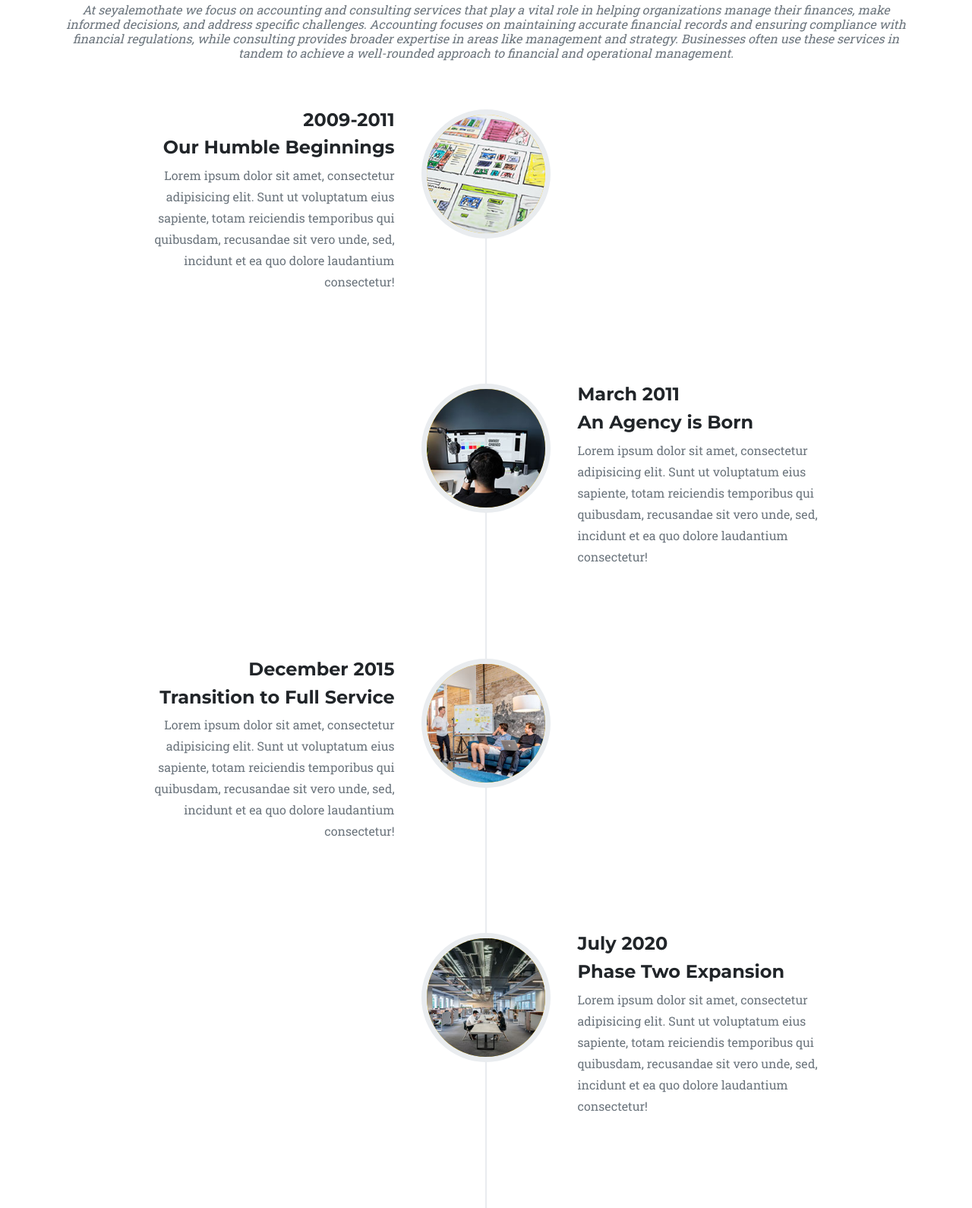
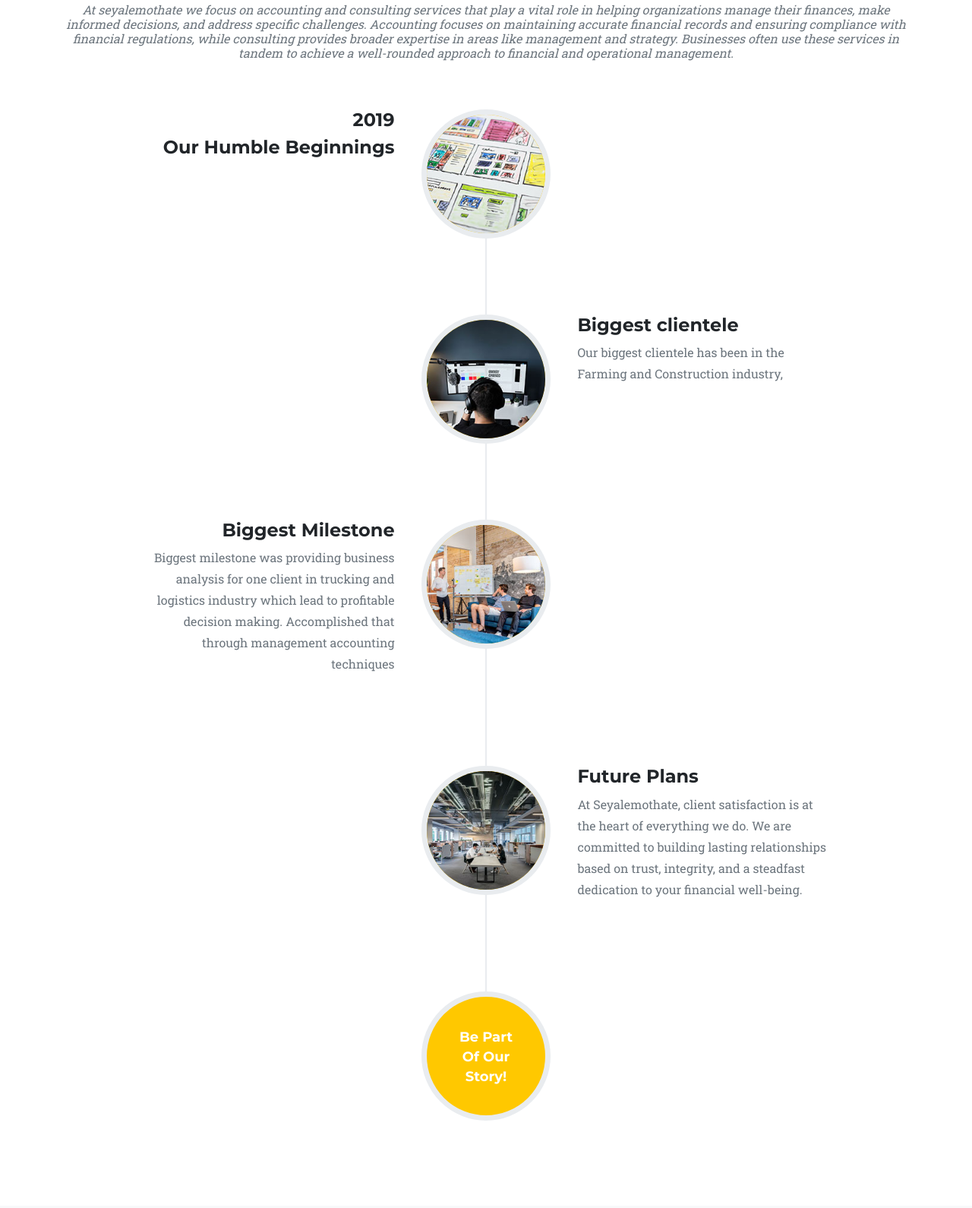
Before and after one commit to Lebo37/seyalemothate.co.za, a plain HTML site: page index.html in a window 1280 px wide. Shown: the part 1573-3163 px from the top of the page at 76% size. Drawn offline with nearby package versions, Linux system fonts and the light colour scheme.

Commit message:
Final touches

```diff
--- a/index.html
+++ b/index.html
@@ -115,13 +115,11 @@
                             alt="..." /></div>
                     <div class="timeline-panel">
                         <div class="timeline-heading">
-                            <h4>2009-2011</h4>
+                            <h4>2019</h4>
                             <h4 class="subheading">Our Humble Beginnings</h4>
                         </div>
                         <div class="timeline-body">
-                            <p class="text-muted">Lorem ipsum dolor sit amet, consectetur adipisicing elit. Sunt ut
-                                voluptatum eius sapiente, totam reiciendis temporibus qui quibusdam, recusandae sit vero
-                                unde, sed, incidunt et ea quo dolore laudantium consectetur!</p>
+                            <p class="text-muted"></p>
                         </div>
                     </div>
                 </li>
@@ -130,13 +128,11 @@
                             alt="..." /></div>
                     <div class="timeline-panel">
                         <div class="timeline-heading">
-                            <h4>March 2011</h4>
-                            <h4 class="subheading">An Agency is Born</h4>
+                            <h4>Biggest clientele</h4>
+                            <h4 class="subheading"></h4>
                         </div>
                         <div class="timeline-body">
-                            <p class="text-muted">Lorem ipsum dolor sit amet, consectetur adipisicing elit. Sunt ut
-                                voluptatum eius sapiente, totam reiciendis temporibus qui quibusdam, recusandae sit vero
-                                unde, sed, incidunt et ea quo dolore laudantium consectetur!</p>
+                            <p class="text-muted">Our biggest clientele has been in the Farming and Construction industry, </p>
                         </div>
                     </div>
                 </li>
@@ -145,13 +141,13 @@
                             alt="..." /></div>
                     <div class="timeline-panel">
                         <div class="timeline-heading">
-                            <h4>December 2015</h4>
-                            <h4 class="subheading">Transition to Full Service</h4>
+                            <h4>Biggest Milestone</h4>
+                            <h4 class="subheading"></h4>
                         </div>
                         <div class="timeline-body">
-                            <p class="text-muted">Lorem ipsum dolor sit amet, consectetur adipisicing elit. Sunt ut
-                                voluptatum eius sapiente, totam reiciendis temporibus qui quibusdam, recusandae sit vero
-                                unde, sed, incidunt et ea quo dolore laudantium consectetur!</p>
+                            <p class="text-muted">Biggest milestone was providing business analysis for one client in
+                                trucking and logistics industry which lead to profitable decision making. Accomplished
+                                that through management accounting techniques</p>
                         </div>
                     </div>
                 </li>
@@ -160,13 +156,13 @@
                             alt="..." /></div>
                     <div class="timeline-panel">
                         <div class="timeline-heading">
-                            <h4>July 2020</h4>
-                            <h4 class="subheading">Phase Two Expansion</h4>
+                            <h4>Future Plans</h4>
+                            <h4 class="subheading"></h4>
                         </div>
                         <div class="timeline-body">
-                            <p class="text-muted">Lorem ipsum dolor sit amet, consectetur adipisicing elit. Sunt ut
-                                voluptatum eius sapiente, totam reiciendis temporibus qui quibusdam, recusandae sit vero
-                                unde, sed, incidunt et ea quo dolore laudantium consectetur!</p>
+                            <p class="text-muted">At Seyalemothate, client satisfaction is at the heart of everything we do.
+                                We are committed to building lasting relationships based on trust, integrity, and a steadfast
+                                dedication to your financial well-being.</p>
                         </div>
                     </div>
                 </li>
@@ -189,7 +185,7 @@
         <div class="container">
             <div class="text-center">
                 <h2 class="section-heading text-uppercase">Our Amazing Team</h2>
-                <h3 class="section-subheading text-muted">Lorem ipsum dolor sit amet consectetur.</h3>
+                <h3 class="section-subheading text-muted"></h3>
             </div>
             <div class="row">
                 <div class="col-lg-4">
@@ -213,8 +209,7 @@
             </div>
             <div class="row">
                 <div class="col-lg-8 mx-auto text-center">
-                    <p class="large text-muted">Lorem ipsum dolor sit amet, consectetur adipisicing elit. Aut eaque,
-                        laboriosam veritatis, quos non quis ad perspiciatis, totam corporis ea, alias ut unde.</p>
+                    <p class="large text-muted"><img  src="assets/img/Lebo-information.png" alt="..." /></p>
                 </div>
             </div>
         </div>
```
Also changed, not shown: assets/img/Lebo-information.png (added).
